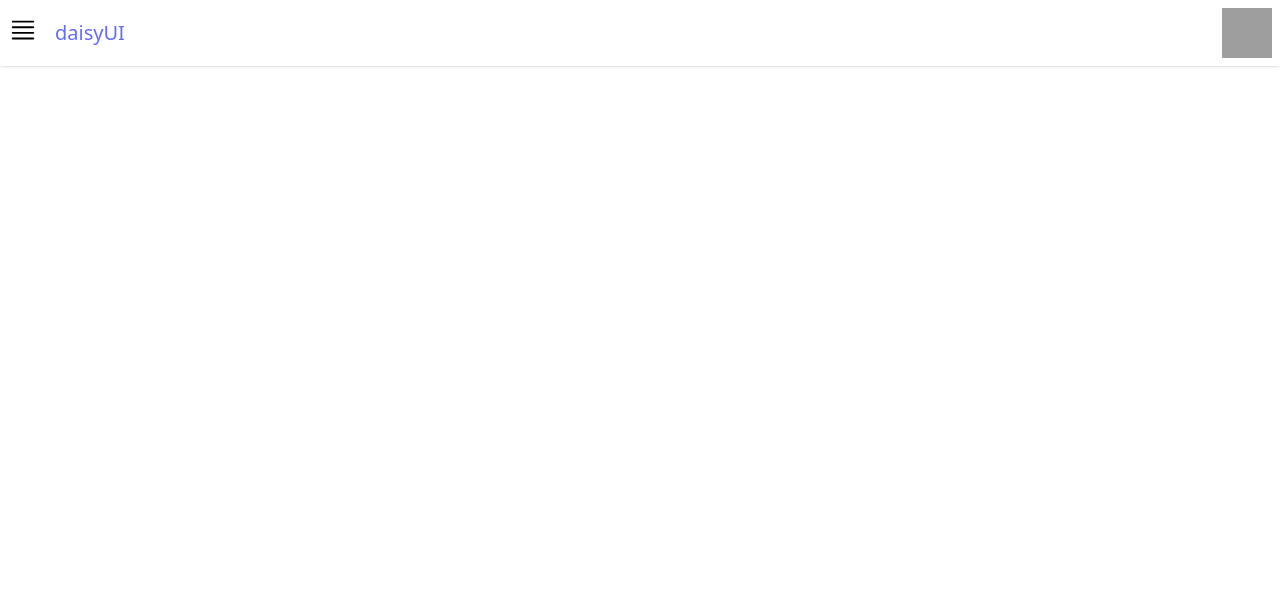
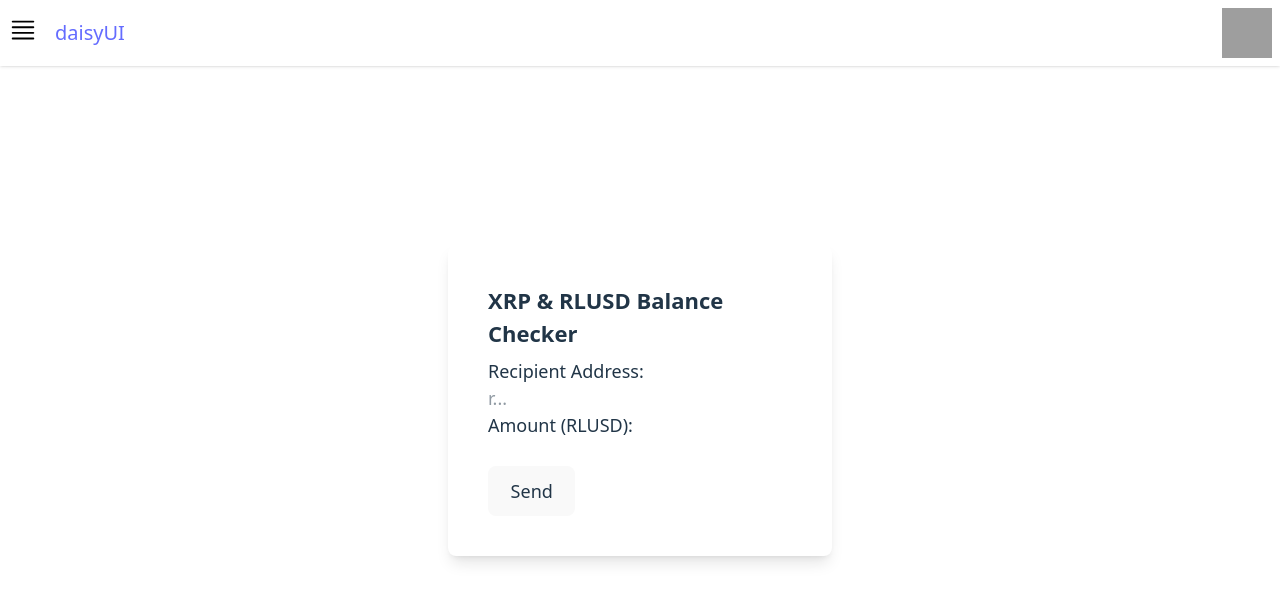
Before and after one commit to feliciahxy/EasyAHackathon, a React (Vite) app in the folder react-frontend/: page /transfer-money in a window 1280 px wide. Before the commit this address had no page. Shown: the top 602 px of the page. Built offline with nearby package versions, Linux system fonts and the light colour scheme; grey boxes are pictures that could not be loaded.

Commit message:
cleaning of cards

```diff
--- a/react-frontend/src/App.jsx
+++ b/react-frontend/src/App.jsx
@@ -7,6 +7,7 @@ import Escrow from "./pages/Escrow.jsx";
 import OrganisationList from "./pages/OrganisationList.jsx";
 import CreateTrustline from "./pages/CreateTrustline.jsx";
 import FundWallet from "./components/FundWallet.jsx";
+import TransferMoney from "./pages/TransferMoney.jsx";
 
 function App() {
   return (
@@ -21,6 +22,7 @@ function App() {
           <Route path='/organisations' element={<OrganisationList />} />
           <Route path='/create-trustline' element={<CreateTrustline />} />
           <Route path='/fund-wallet' element={<FundWallet />} />
+          <Route path='/transfer-money' element={<TransferMoney />} />
           {/* Add more routes as needed */}
         </Routes>
       </Router>
--- a/react-frontend/src/components/Navbar.jsx
+++ b/react-frontend/src/components/Navbar.jsx
@@ -22,7 +22,7 @@ const Navbar = () => {
                     <ul className="dropdown-content menu bg-base-100 rounded-box z-1 w-52 p-2 shadow-sm">
                         <li onClick={redirectPage}><a><Link to="/create-wallet">Create Wallet</Link></a></li>
                         <li onClick={redirectPage}><a><Link to="/escrow">Create Smart Contract</Link></a></li>
-                        <li onClick={redirectPage}><a><Link to="/">Transfer Money (WIP)</Link></a></li>
+                        <li onClick={redirectPage}><a><Link to="/transfer-money">Transfer Money</Link></a></li>
                         <li onClick={redirectPage}><a><Link to="/organisations">Organisations List</Link></a></li>
                         <li onClick={redirectPage}><a><Link to="/create-trustline">Create Trustline</Link></a></li>
                         <li onClick={redirectPage}><a><Link to="/fund-wallet">Fund Wallet</Link></a></li>
--- a/react-frontend/src/components/SendRLUSD.jsx
+++ b/react-frontend/src/components/SendRLUSD.jsx
@@ -36,7 +36,10 @@ export default function SendRLUSD() {
     };
 
     return (
-      <div>
+      <div className="flex items-center justify-center w-screen">
+        <div className="card w-96 bg-base-100 card-xl shadow-lg">
+          <div className="card-body">
+            <h2 className="card-title">XRP & RLUSD Balance Checker</h2>
             <form onSubmit={handleSubmit}>
               <label>
                 Recipient Address:
@@ -65,5 +68,8 @@ export default function SendRLUSD() {
             </form>
             {status && <p>{status}</p>}
           </div>
+        </div>
+      </div>
+
     );
   }
--- /dev/null
+++ b/react-frontend/src/pages/TransferMoney.jsx
@@ -0,0 +1,8 @@
+import SendRLUSD from "../components/SendRLUSD";
+
+function TransferMoney() {
+  return (
+    <SendRLUSD />
+  );
+}
+export default TransferMoney;
```
Lines whose indentation alone changed are shown as unchanged.
